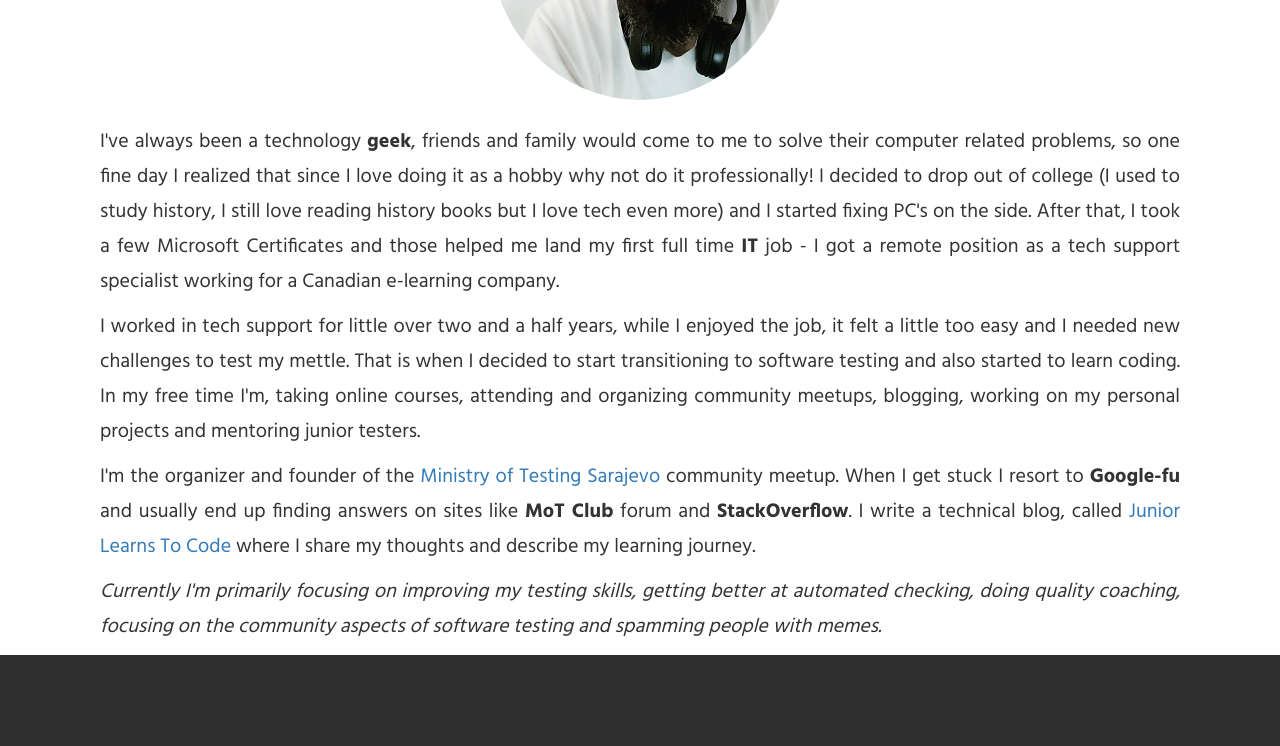
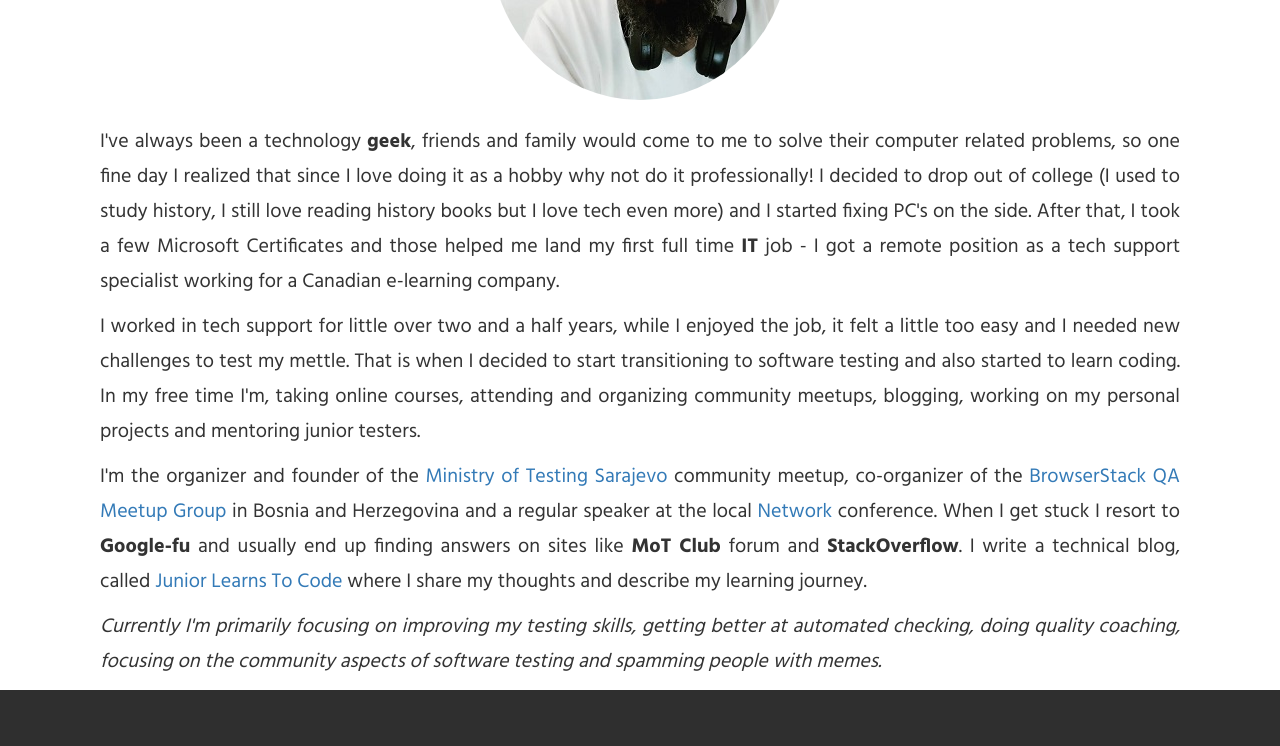
Before and after one commit to Mickey0001/Portfolio, a React (Create React App) app in the folder my-portfolio/: page /about in a window 1280 px wide. Shown: the part 434-1180 px from the top of the page. Built offline with nearby package versions, Linux system fonts and the light colour scheme.

Commit message:
Update about page with meetup info Add new meetups to activities

```diff
--- a/my-portfolio/src/Components/About/About.js
+++ b/my-portfolio/src/Components/About/About.js
@@ -40,7 +40,24 @@ const About = () => (
             >
               Ministry of Testing Sarajevo
             </a>{" "}
-            community meetup. When I get stuck I resort to{" "}
+            community meetup, co-organizer of the {" "}
+            <a
+              href="https://www.meetup.com/browserstack-qa-meetup-group-bosnia-and-herzegovina/"
+              target="_blank"
+              rel="noopener noreferrer"
+            >
+             BrowserStack QA Meetup Group
+            </a>{" "}in Bosnia and Herzegovina and a regular speaker at the local  {" "}
+             <a
+              href="hhttps://www.networkkonferencija.ba/bs-latn-ba/2026"
+              target="_blank"
+              rel="noopener noreferrer"
+            >
+             Network
+            </a>{" "}
+            conference.
+
+            When I get stuck I resort to{" "}
             <strong>Google-fu</strong> and usually end up finding answers on
             sites like <strong>MoT Club</strong> forum and{" "}
             <strong>StackOverflow</strong>. I write a technical blog, called{" "}
--- a/my-portfolio/src/Components/Projects/Projects.js
+++ b/my-portfolio/src/Components/Projects/Projects.js
@@ -47,7 +47,7 @@ import MotFairPay from '../../../src/Images/MotFairPay.jpg';
 import MotSarajevo2025Meetup from '../../../src/Images/MotSarajevo2025Meetup.jpg';
 import Network2025 from '../../../src/Images/Network2025.png';
 import BrowserStackDecember2025 from '../../../src/Images/BrowserStackDecember2025.png';
-
+import BrowserStackmarch2026 from '../../../src/Images/BrowserStackmarch2026.png';
 
 const Projects = () => (
   <div className="container">
@@ -1239,6 +1239,32 @@ const Projects = () => (
         </div>
       </div>
 
+       <div className="col-sm-6 col-md-3">
+        <div className="thumbnail">
+          <img
+            className="img-responsive project"
+            src={BrowserStackmarch2026}
+            alt="Building a Culture of Testing in Agile Teams with BrowserStack"
+          />
+          <div className="caption">
+            <h3>March 2026 Browserstack meetup</h3>
+            <p className="DarkGreyHeading">BrowserStack Bosnia</p>
+            <span className="spacer"></span>
+            <p>
+              <a
+                href="https://www.meetup.com/browserstack-qa-meetup-group-bosnia-and-herzegovina/events/312842977/"
+                className="btn btn-default LightGreyBackground text-center"
+                target="_blank"
+                rel="noopener noreferrer"
+                role="button"
+              >
+                View event
+              </a>
+            </p>
+          </div>
+        </div>
+      </div>
+
     </div>
 
   </div>
```
Also changed, not shown: my-portfolio/src/Images/BrowserStackmarch2026.png (added).
